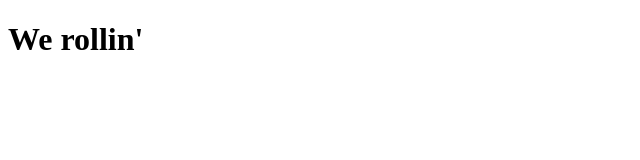
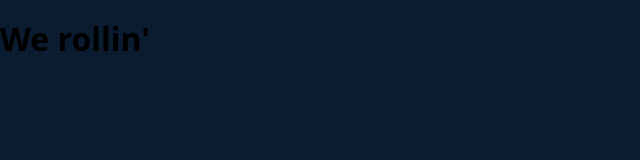
Before and after one commit to rickdrumond/scaco, a website built with Parcel: page src/index.html in a window 1280 px wide. Shown: the whole page, without its empty margins (0-640 px from the left). Built offline with nearby package versions, Linux system fonts and the light colour scheme.

Commit message:
add sass

```diff
--- a/package.json
+++ b/package.json
@@ -10,6 +10,10 @@
   "author": "Rick Drumond",
   "license": "ISC",
   "devDependencies": {
+    "@parcel/transformer-sass": "^2.10.3",
     "parcel": "^2.10.3"
+  },
+  "dependencies": {
+    "modern-normalize": "^2.0.0"
   }
 }
--- a/src/index.html
+++ b/src/index.html
@@ -4,7 +4,7 @@
     <meta charset="UTF-8" />
     <meta name="viewport" content="width=device-width, initial-scale=1.0" />
     <title>Scale Projects</title>
-    <link rel="stylesheet" href="css/main.css">
+    <link rel="stylesheet" href="style/main.scss">
     <script type="module" src="js/main.js"></script>
   </head>
   <body>
--- /dev/null
+++ b/src/style/colors.module.scss
@@ -0,0 +1 @@
+$dark-blue: #0B1B30;
--- /dev/null
+++ b/src/style/main.scss
@@ -0,0 +1,6 @@
+@import 'modern-normalize/modern-normalize';
+@import 'colors.module';
+
+body {
+  background-color: $dark-blue;
+}
```
Also changed, not shown: .sassrc.json (added), src/css/main.css (deleted), 1 other file.
